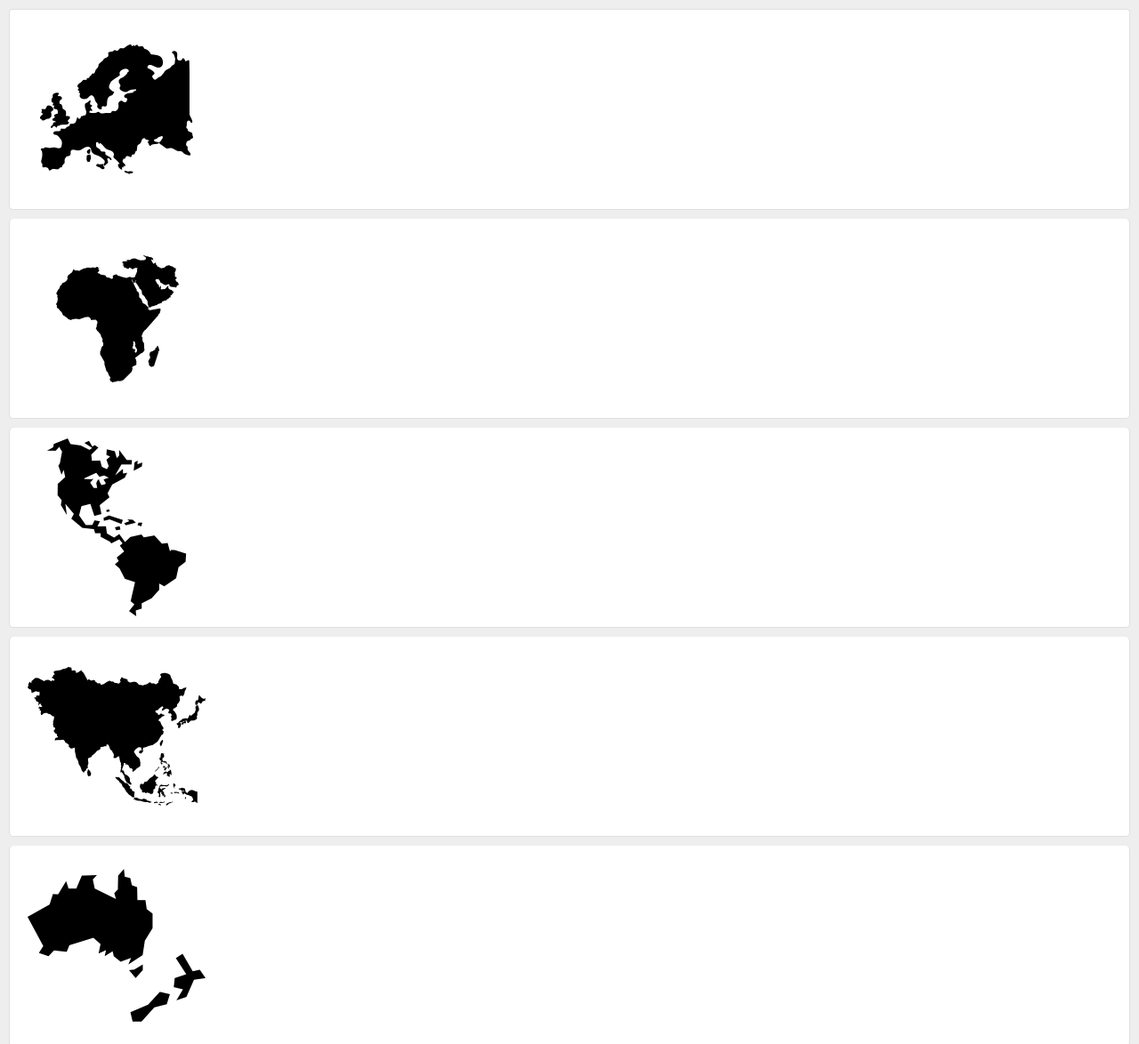
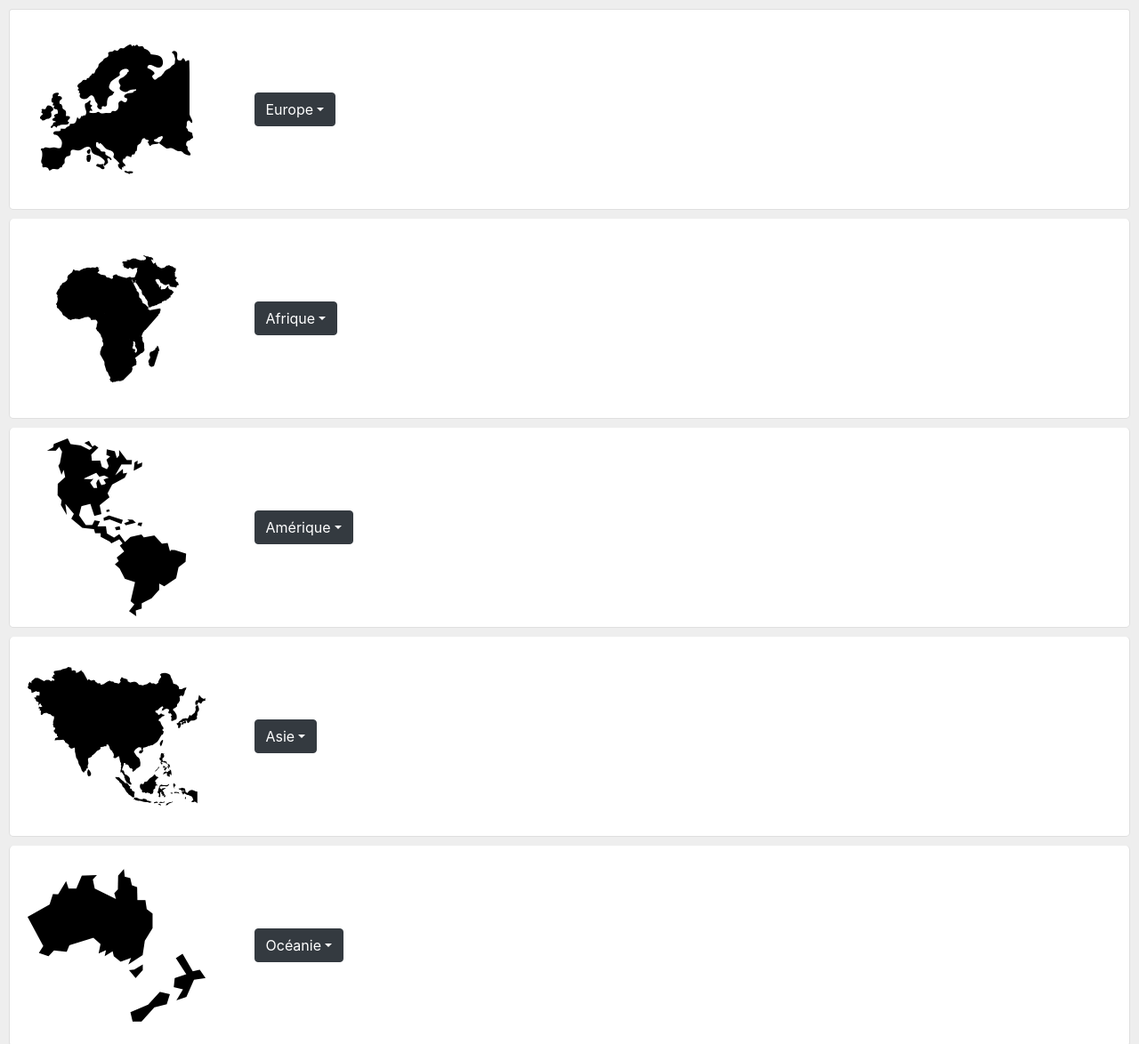
Before and after one commit to RomainGautier96/M1DT_ProjetWorker, a website: page index.html in a window 1280 px wide. Shown: the top 1174 px of the page at 89% size. Drawn offline with nearby package versions, Linux system fonts and the light colour scheme; no server answers.

Commit message:
Modification de l'interface en accordéon Bootstrap

```diff
--- a/css/style.css
+++ b/css/style.css
@@ -6,3 +6,10 @@ body {
     border-radius: 5px;
     margin: 10px;
 }
+.btn{
+    margin-left: 50px;
+}
+.btn-link, .btn-link:visited{
+    text-decoration: none;
+    color: white !important;
+}
--- a/index.html
+++ b/index.html
@@ -8,11 +8,11 @@
 </head>
 <body>
 <div class="countries" id="test">
-    <li class='list-group-item'> <img src='assets/img/europe.png'> <div class="notVisible" id='Europe'></div></li>
-    <li class='list-group-item'> <img src='assets/img/afrique.png'> <div class="notVisible" id='Afrique'></div> </li>
-    <li class='list-group-item'> <img src='assets/img/amerique.png'> <div  class="notVisible" id='Amerique'></div></li>
-    <li class='list-group-item'> <img src='assets/img/asie.jpg'> <div  class="notVisible" id='Asie'></div></li>
-    <li class='list-group-item'> <img src='assets/img/oceanie.png'> <div class="notVisible" id='Oceanie'></div></li>
+    <li class='list-group-item' id="EuropeCard"> <img src='assets/img/europe.png'> <button class="btn btn-dark dropdown-toggle btn-link" data-toggle="collapse" data-target="#Europe">Europe</button> <div class="notVisible collapse" id='Europe' aria-labelledby="EuropeCard" data-parent="#test"> </div></li>
+    <li class='list-group-item' id="AfriqueCard"> <img src='assets/img/afrique.png'> <button class="btn btn-dark dropdown-toggle btn-link" data-toggle="collapse" data-target="#Afrique">Afrique</button> <div class="notVisible collapse" id='Afrique' aria-labelledby="AfriqueCard" data-parent="#test"></div> </li>
+    <li class='list-group-item' id="AmeriqueCard"> <img src='assets/img/amerique.png'> <button class="btn btn-dark dropdown-toggle btn-link" data-toggle="collapse" data-target="#Amerique">Amérique</button> <div class="notVisible collapse" id='Amerique' aria-labelledby="AmeriqueCard" data-parent="#test"></div></li>
+    <li class='list-group-item' id="AsieCard"> <img src='assets/img/asie.jpg'> <button class="btn btn-dark dropdown-toggle btn-link" data-toggle="collapse" data-target="#Asie">Asie</button> <div  class="notVisible collapse" id='Asie' aria-labelledby="AsieCard" data-parent="#test"></div></li>
+    <li class='list-group-item' id="OceanieCard"> <img src='assets/img/oceanie.png'> <button class="btn btn-dark dropdown-toggle btn-link" data-toggle="collapse" data-target="#Oceanie">Océanie</button>  <div class="notVisible collapse" id='Oceanie' aria-labelledby="OceanieCard" data-parent="#test"></div></li>
 </div>
 
 <script src="js/index.js"></script>
```
